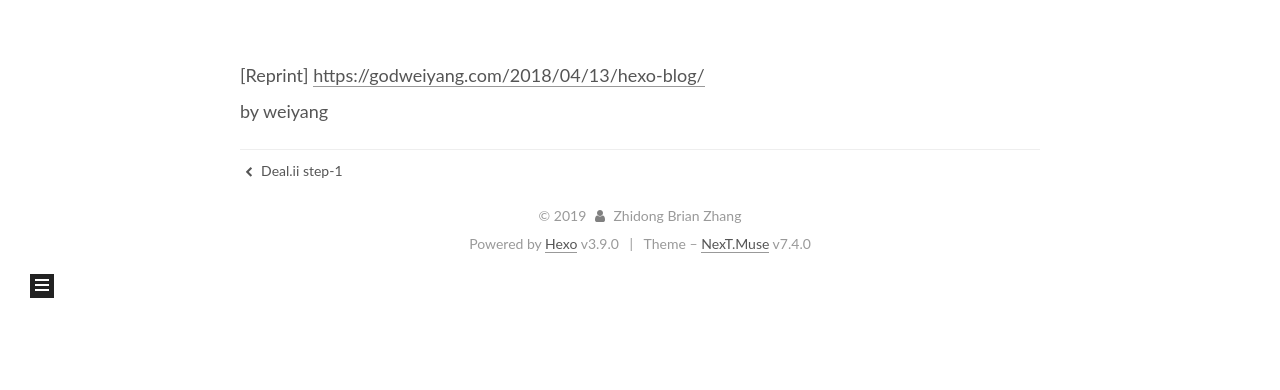
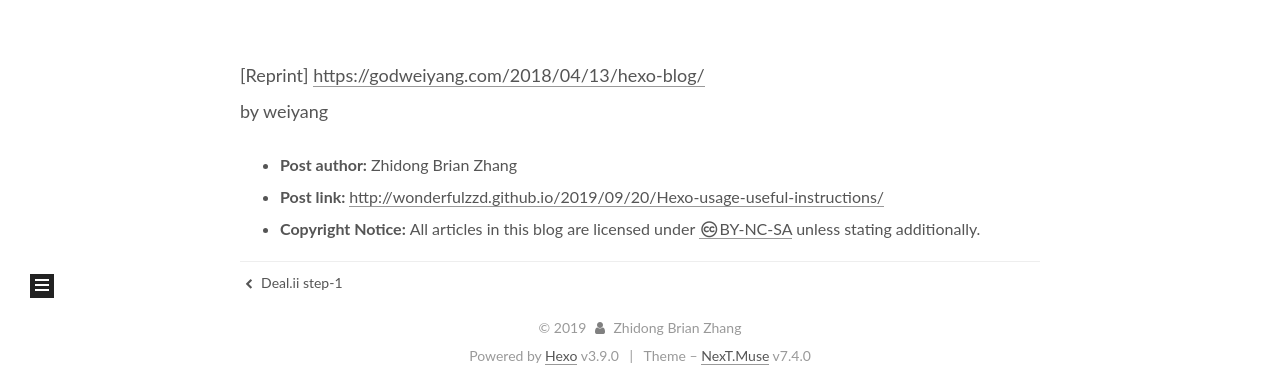
Before and after one commit to wonderfulzzd/wonderfulzzd.github.io, a plain HTML site: page 2019/09/20/Hexo-usage-useful-instructions/index.html in a window 1280 px wide. Shown: the part 457-847 px from the top of the page. Before the commit the page ends 800 px from the top, so only its background shows below. Drawn offline with Linux system fonts and the light colour scheme.

Commit message:
Site updated: 2019-09-20 03:59:12

```diff
--- a/2019/09/20/Hexo-usage-useful-instructions/index.html
+++ b/2019/09/20/Hexo-usage-useful-instructions/index.html
@@ -254,6 +254,22 @@
 
 
 
+
+<div>
+<ul class="post-copyright">
+  <li class="post-copyright-author">
+    <strong>Post author:  </strong>Zhidong Brian Zhang</li>
+  <li class="post-copyright-link">
+    <strong>Post link: </strong>
+    <a href="http://wonderfulzzd.github.io/2019/09/20/Hexo-usage-useful-instructions/" title="Hexo usage useful instructions">http://wonderfulzzd.github.io/2019/09/20/Hexo-usage-useful-instructions/</a>
+  </li>
+  <li class="post-copyright-license">
+    <strong>Copyright Notice:  </strong>All articles in this blog are licensed under <a href="https://creativecommons.org/licenses/by-nc-sa/4.0/" rel="noopener" target="_blank"><i class="fa fa-fw fa-creative-commons"></i>BY-NC-SA</a> unless stating additionally.</li>
+</ul>
+</div>
+
+
+
       <footer class="post-footer">
 
 
@@ -337,6 +353,11 @@
       </div>
 
   </nav>
+  <div class="cc-license motion-element" itemprop="license">
+
+
+    <a href="https://creativecommons.org/licenses/by-nc-sa/4.0/" class="cc-opacity" rel="noopener" target="_blank"><img src="/images/cc-by-nc-sa.svg" alt="Creative Commons"></a>
+  </div>
 
 
 
```
Also changed, not shown: 2019/09/20/Deal-ii-step-1/index.html (+21 -0 lines), 2019/09/20/hello-world/index.html (+21 -0 lines), archives/2019/09/index.html (+5 -0 lines), archives/2019/index.html (+5 -0 lines), archives/index.html (+5 -0 lines), index.html (+5 -0 lines).
